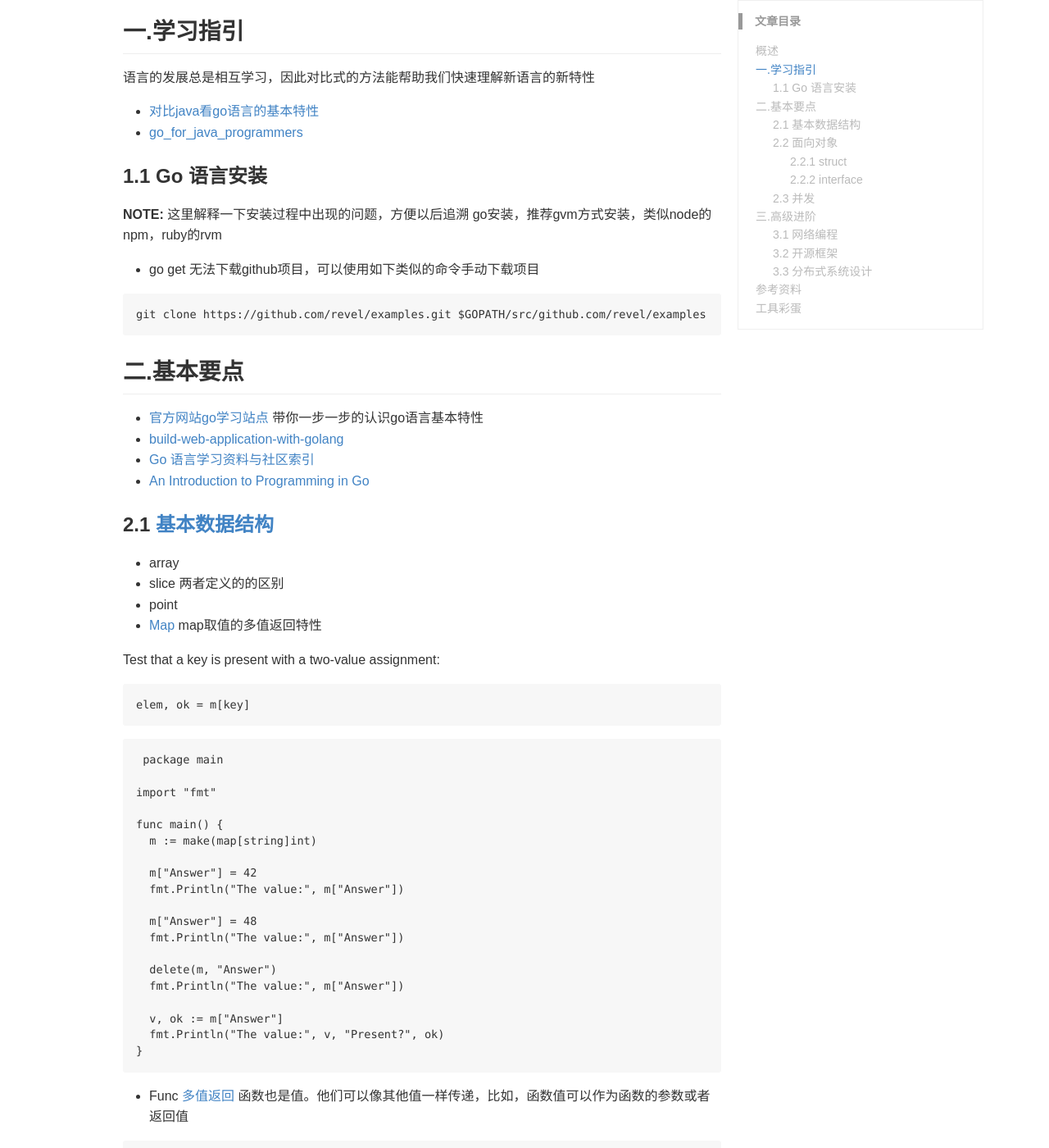
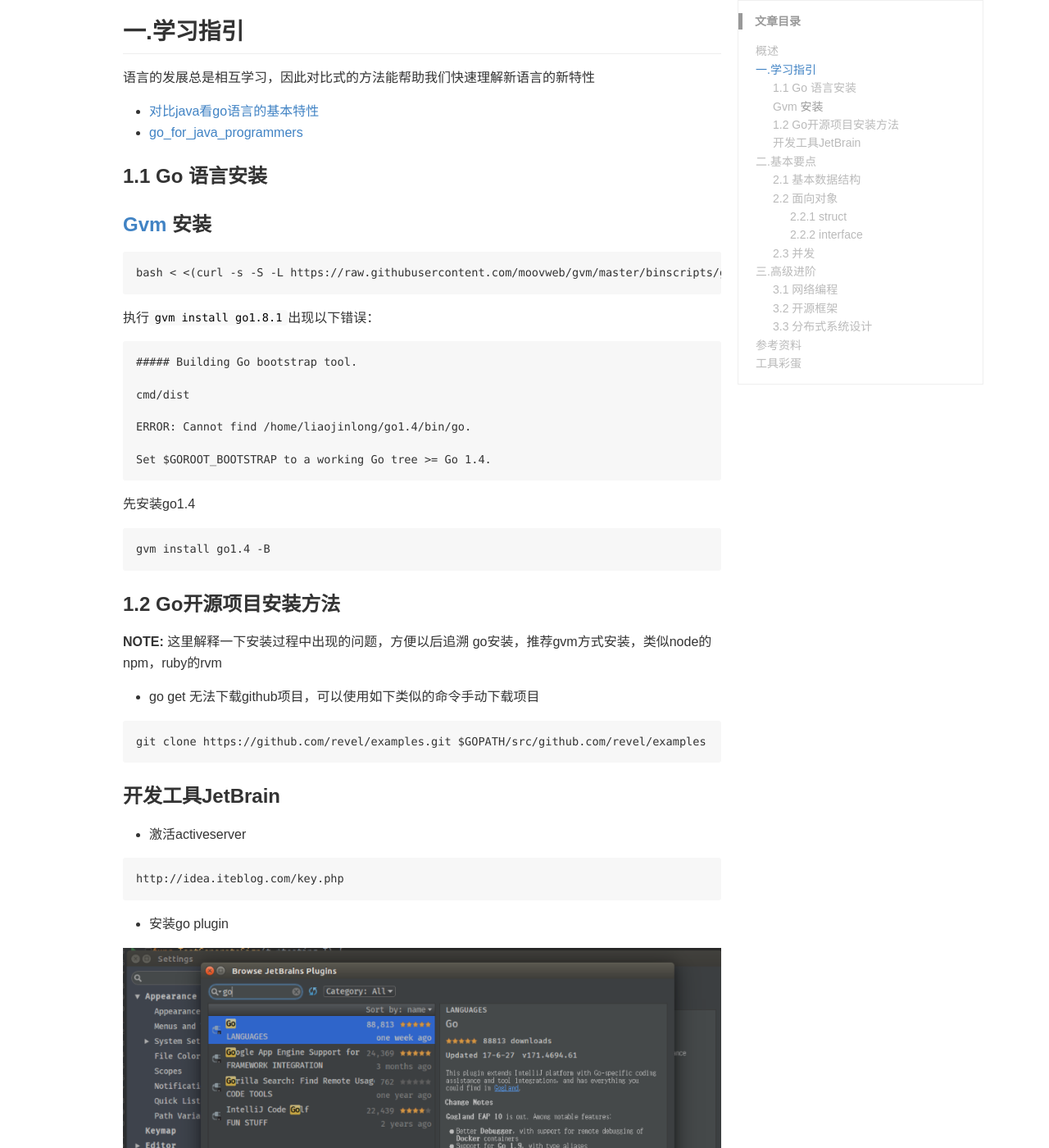
Before and after one commit to comsince/comsince.github.io, a Jekyll site: the page built from _posts/go/2017-05-23-go-produce.md, in a window 1280 px wide and 1400 px high, scrolled down 637 px. Shown: the whole window at 82% size. Built offline with Jekyll 4.4.1, drawn with Linux system fonts in a browser that asks for light colours; comment, search, counter and statistics services are not loaded.

Commit message:
更新文档

````diff
--- a/_posts/go/2017-05-23-go-produce.md
+++ b/_posts/go/2017-05-23-go-produce.md
@@ -24,6 +24,33 @@
 
 ### 1.1 Go 语言安装
 
+### [Gvm](https://github.com/moovweb/gvm) 安装
+
+```
+bash < <(curl -s -S -L https://raw.githubusercontent.com/moovweb/gvm/master/binscripts/gvm-installer)
+```
+
+执行`gvm install go1.8.1`出现以下错误：
+
+```
+##### Building Go bootstrap tool.
+
+cmd/dist
+
+ERROR: Cannot find /home/liaojinlong/go1.4/bin/go.
+
+Set $GOROOT_BOOTSTRAP to a working Go tree >= Go 1.4.
+```
+
+先安装go1.4
+
+```
+gvm install go1.4 -B
+```
+
+
+### 1.2 Go开源项目安装方法
+
 **NOTE:** 这里解释一下安装过程中出现的问题，方便以后追溯
 go安装，推荐gvm方式安装，类似node的npm，ruby的rvm
 
@@ -32,6 +59,18 @@
 ```
 git clone https://github.com/revel/examples.git $GOPATH/src/github.com/revel/examples
 ```
+
+### 开发工具JetBrain
+
+* 激活activeserver
+
+```
+http://idea.iteblog.com/key.php
+```
+
+* 安装go plugin
+
+![image](/images/go/idea-go-plugin.png)
 
 ## 二.基本要点
 
````
Also changed, not shown: _posts/linux/2017-06-22-linux-base.md (+33 -2 lines), images/go/idea-go-plugin.png (added), 1 other file.
